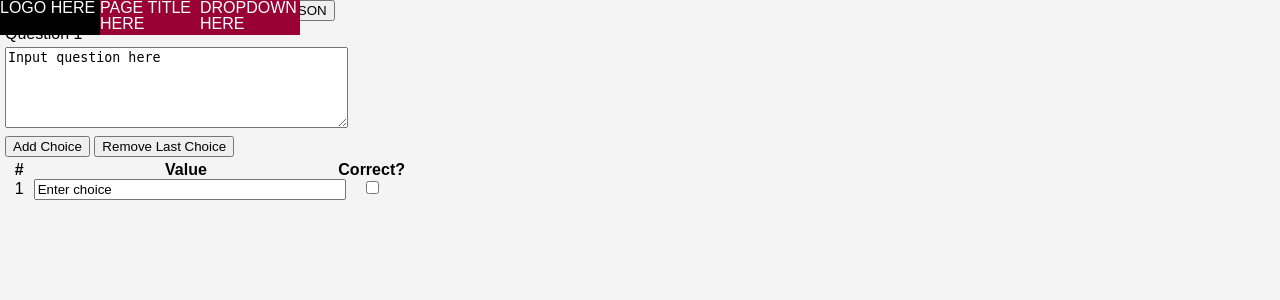
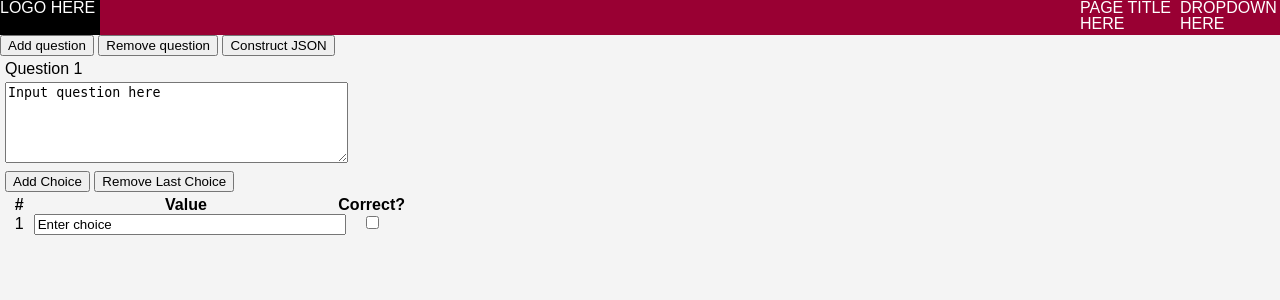
Before and after one commit to Deathnerd/EKULMS, a PHP site: page /create.html in a window 1280 px wide. Shown: the top 300 px of the page. Run offline with PHP 8.4, Linux system fonts and the light colour scheme.

Commit message:
fixed stupidity

```diff
--- a/styles/main.css
+++ b/styles/main.css
@@ -3,6 +3,7 @@
 body {
 	background-color:#F4F4F4;
 	font-family: Arial, Helvetica, sans-serif;
+	padding-top: 35px;
 }
 
 #topNav{
@@ -11,6 +12,7 @@ body {
 	color: white;
 	position: fixed;
 	top: 0px;
+	width: 100%;
 }
 
 #logo{
```
